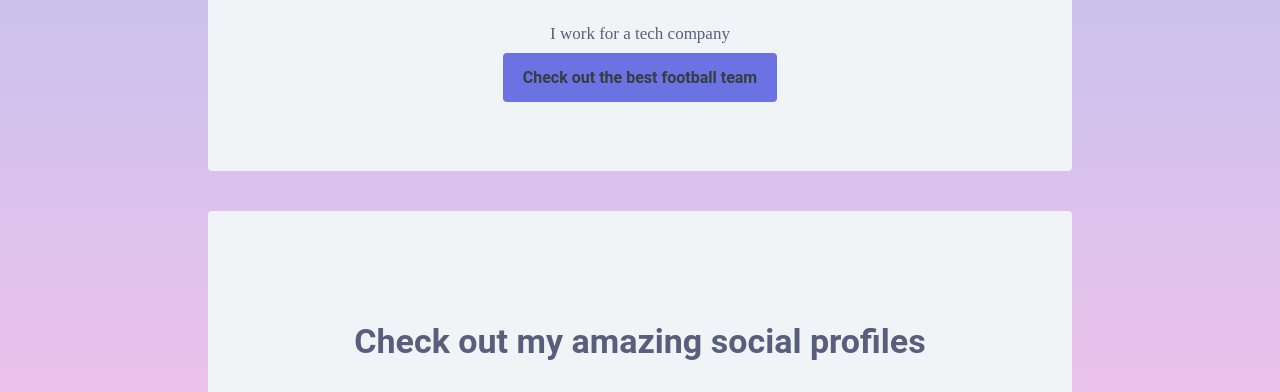
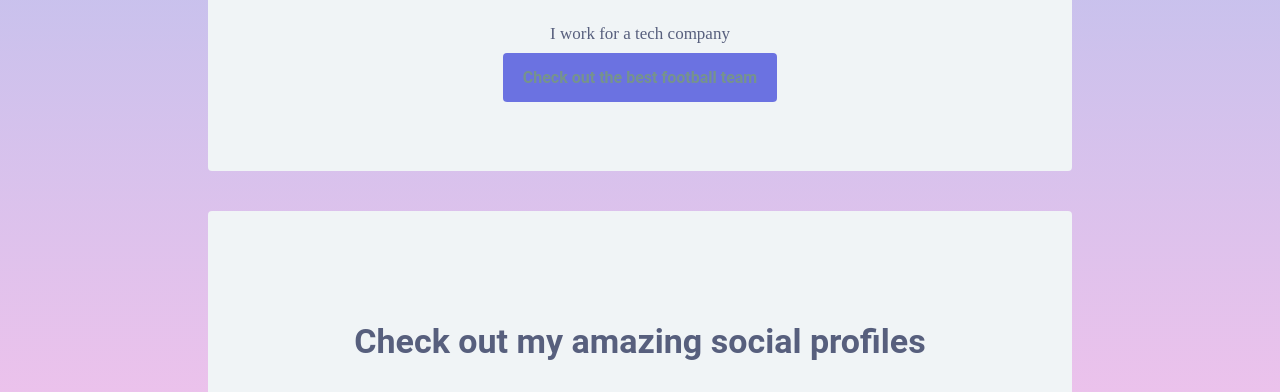
Before and after one commit to BerlinJumper/profile, a plain HTML site: page index.html in a window 1280 px wide. Shown: the part 408-800 px from the top of the page. Drawn offline with Linux system fonts and the light colour scheme.

Commit message:
my profile page

```diff
--- a/style.css
+++ b/style.css
@@ -18,17 +18,17 @@ h1 {
 
   /* unvisited link */
 a:link {
-  color: #363d3f;
+  color: #76938d;
 }
 
 /* visited link */
 a:visited {
-  color: #363d3f;
+  color: #76938d;
 }
 
 /* mouse over link */
 a:hover {
-  color: #363d3f;
+  color: #76938d;
 }
 
 /* selected link */
```
